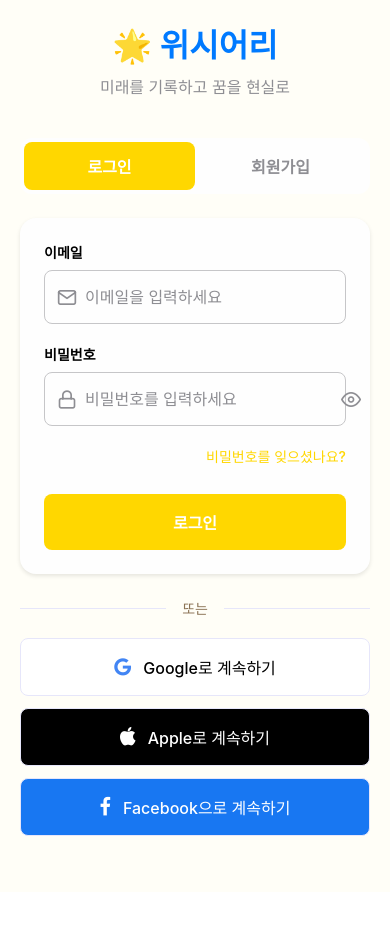
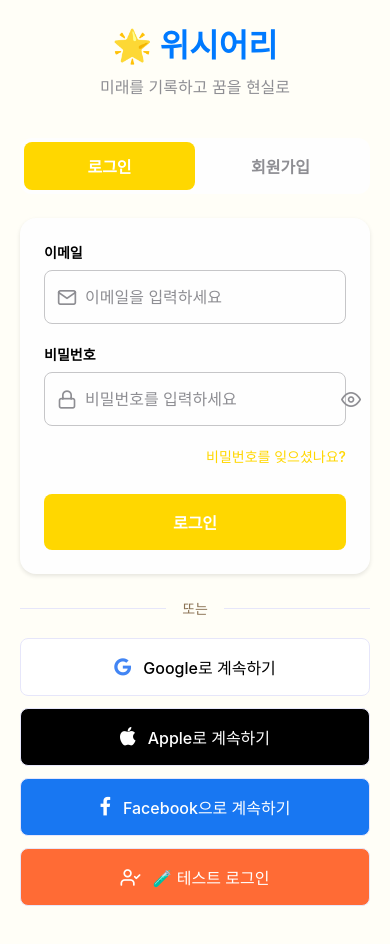
Before and after one commit to biskettime/FutureDiary2OS, a React Native app: screen /Login in a window 390 px wide. Shown: the top 944 px of the page. Before the commit the page ends 892 px from the top, so only its background shows below. Built offline with nearby package versions, Linux system fonts and the light colour scheme.

Commit message:
Remove theme characters from ImageSelector to prevent overlap with save button

```diff
--- a/src/components/ImageSelector.tsx
+++ b/src/components/ImageSelector.tsx
@@ -25,21 +25,7 @@ const ImageSelector: React.FC<ImageSelectorProps> = ({
 }) => {
   const { currentTheme } = useTheme();
 
-  // 테마별 캐릭터 이미지
-  const getThemeCharacter = () => {
-    switch (currentTheme.id) {
-      case 'angel':
-        return require('../images/angel01.png');
-      case 'galaxy-dream':
-        return require('../images/enhasu.png');
-      case 'rosegold-love':
-        return require('../images/romance.png');
-      case 'moonlight-serenade':
-        return require('../images/moonra.png');
-      default:
-        return null;
-    }
-  };
+
 
   return (
     <View style={styles.container}>
@@ -49,17 +35,6 @@ const ImageSelector: React.FC<ImageSelectorProps> = ({
 
       <ScrollView horizontal showsHorizontalScrollIndicator={false}>
         <View style={styles.imagesContainer}>
-          {/* 테마별 캐릭터 */}
-          {getThemeCharacter() && (
-            <View style={styles.characterContainer}>
-              <Image
-                source={getThemeCharacter()}
-                style={styles.characterImage}
-                resizeMode="contain"
-              />
-            </View>
-          )}
-
           {/* 이미지 추가 버튼 */}
           {selectedImages.length < maxImages && (
             <TouchableOpacity
@@ -150,17 +125,7 @@ const styles = StyleSheet.create({
     justifyContent: 'center',
     alignItems: 'center',
   },
-  characterContainer: {
-    width: 60,
-    height: 60,
-    marginRight: 8,
-    justifyContent: 'center',
-    alignItems: 'center',
-  },
-  characterImage: {
-    width: '100%',
-    height: '100%',
-  },
+
 });
 
 export default ImageSelector;
--- a/src/screens/LoginScreen.tsx
+++ b/src/screens/LoginScreen.tsx
@@ -267,6 +267,58 @@ const LoginScreen: React.FC<LoginScreenProps> = ({
       );
     } catch (error: any) {
       Alert.alert('이메일 전송 실패', error.toString());
+    }
+  };
+
+  // 테스트 로그인 함수
+  const handleTestLogin = async () => {
+    setLoading(true);
+    try {
+      console.log('🧪 테스트 로그인 시도...');
+
+      // 테스트 계정으로 로그인
+      const testEmail = 'test@futurediary.com';
+      const testPassword = 'test123456';
+
+      const user = await supabaseAuthService.signInWithEmail(
+        testEmail,
+        testPassword,
+      );
+
+      if (user) {
+        console.log('✅ 테스트 로그인 성공:', user.email);
+        await migrateLocalData();
+        Alert.alert('테스트 로그인 성공', '테스트 계정으로 로그인되었습니다.');
+      }
+    } catch (error: any) {
+      console.error('❌ 테스트 로그인 실패:', error);
+
+      // 테스트 계정이 없으면 회원가입 시도
+      try {
+        console.log('🔄 테스트 계정 회원가입 시도...');
+        const user = await supabaseAuthService.signUpWithEmail(
+          'test@futurediary.com',
+          'test123456',
+          '테스트 사용자',
+        );
+
+        if (user) {
+          console.log('✅ 테스트 계정 생성 및 로그인 성공');
+          await migrateLocalData();
+          Alert.alert(
+            '테스트 계정 생성 완료',
+            '테스트 계정이 생성되고 로그인되었습니다.',
+          );
+        }
+      } catch (signUpError: any) {
+        console.error('❌ 테스트 계정 생성 실패:', signUpError);
+        Alert.alert(
+          '테스트 로그인 실패',
+          '테스트 계정 생성 중 문제가 발생했습니다. 잠시 후 다시 시도해주세요.',
+        );
+      }
+    } finally {
+      setLoading(false);
     }
   };
 
@@ -638,6 +690,27 @@ const LoginScreen: React.FC<LoginScreenProps> = ({
               Facebook으로 계속하기
             </Text>
           </TouchableOpacity>
+
+          {/* 테스트 로그인 */}
+          <TouchableOpacity
+            style={[
+              styles.socialButton,
+              styles.testButton,
+              { borderColor: '#E6E6FA' }, // 천사의 일기 테마 라벤더 테두리 색상 고정
+            ]}
+            onPress={handleTestLogin}
+            disabled={loading}
+          >
+            <Icon
+              name="user-check"
+              size={20}
+              color="#FFFFFF"
+              style={styles.socialIcon}
+            />
+            <Text style={[styles.socialButtonText, { color: '#FFFFFF' }]}>
+              🧪 테스트 로그인
+            </Text>
+          </TouchableOpacity>
         </View>
       </ScrollView>
     </KeyboardAvoidingView>
@@ -775,6 +848,9 @@ const styles = StyleSheet.create({
   facebookButton: {
     backgroundColor: '#1877F2',
   },
+  testButton: {
+    backgroundColor: '#FF6B35', // 주황색 테스트 버튼
+  },
 
   socialIcon: {
     marginRight: 12,
```
Also changed, not shown: 4 other files (tests, documents, lock files or other folders).
